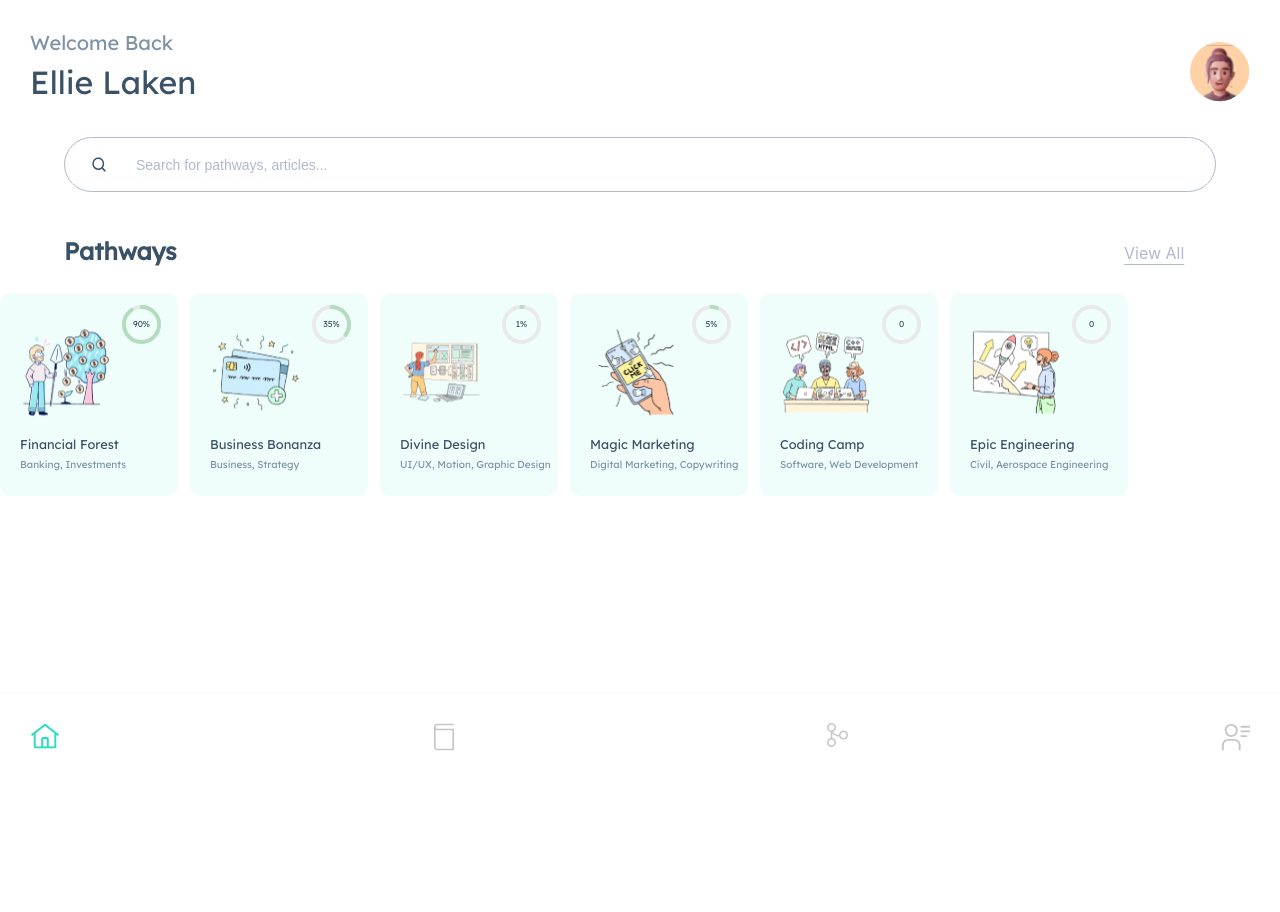
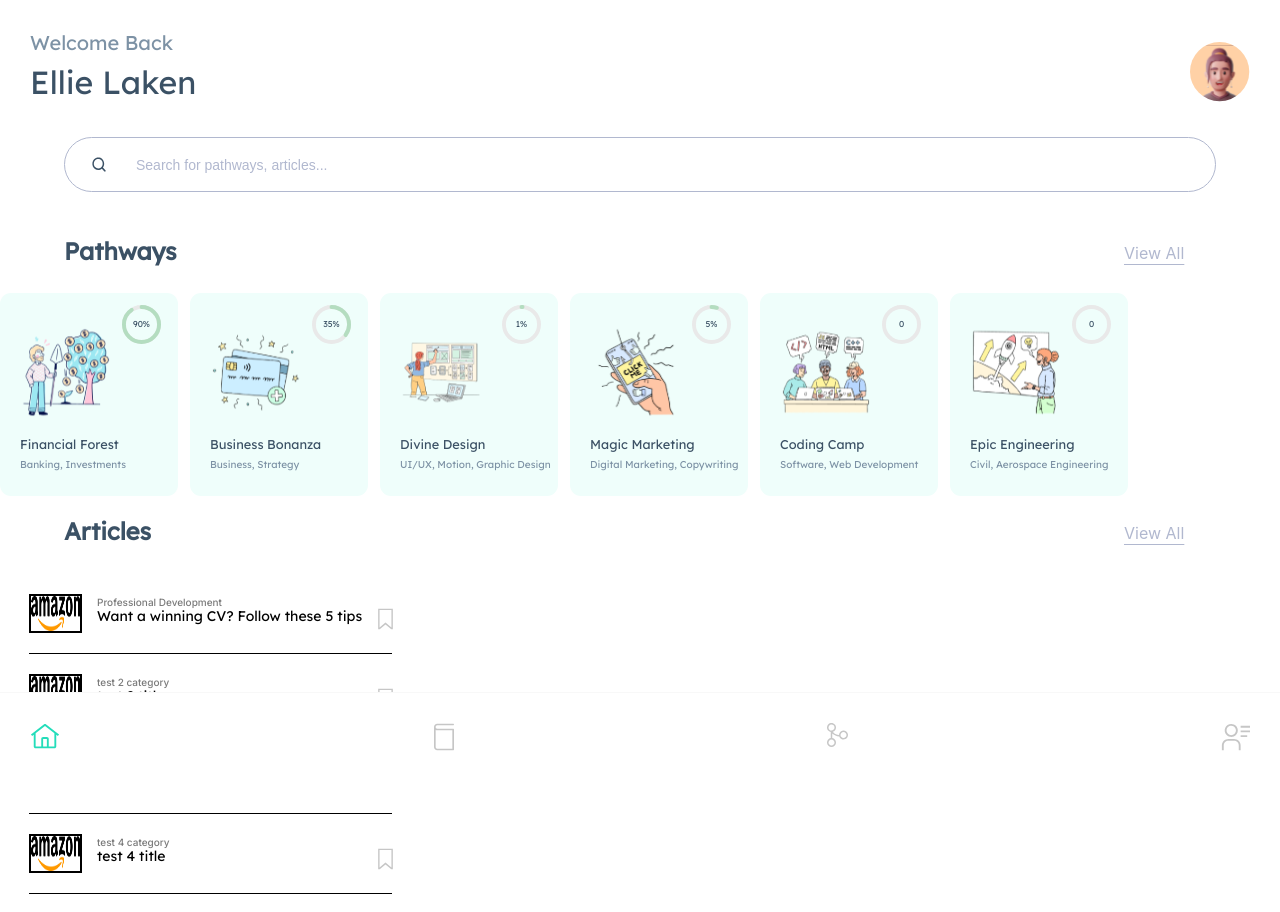
Before and after one commit to ecf123/ecf-fe-prototype, a React (Create React App) app: page / in a window 1280 px wide. Shown: the top 912 px of the page. Before the commit the page ends 800 px from the top, so only its background shows below. Built offline with nearby package versions, Linux system fonts and the light colour scheme; no server answers.

Commit message:
added articles header and articles list + styling

```diff
--- a/src/containers/ArticleCardList/ArticleCardList.jsx
+++ b/src/containers/ArticleCardList/ArticleCardList.jsx
@@ -1,5 +1,6 @@
 import React from 'react';
 import ArticleCard from '../../components/ArticleCard/ArticleCard';
+import "./ArticleCardList.scss"
 
 const ArticleCardList = ({ articleInfo }) => {
   const articleCardJSX = articleInfo.map((article, index) => {
@@ -15,7 +16,7 @@ const ArticleCardList = ({ articleInfo }) => {
     );
   });
 
-  return <div data-testid="article-card-component">{articleCardJSX}</div>;
+  return <div data-testid="article-card-component" className='article-card-list'>{articleCardJSX}</div>;
 };
 
 export default ArticleCardList;
--- a/src/containers/ArticleCardList/ArticleCardList.scss
+++ b/src/containers/ArticleCardList/ArticleCardList.scss
@@ -0,0 +1,6 @@
+@use "../../assets/sass/mixins" as *;
+@use "../../assets/sass/variables" as *;
+
+.article-card-list {
+    margin-bottom: 108px;
+}
--- a/src/containers/Home/Home.jsx
+++ b/src/containers/Home/Home.jsx
@@ -3,6 +3,9 @@ import "./Home.scss"
 import WelcomeHeader from '../../components/WelcomeHeader/WelcomeHeader'
 import SearchContainer from '../../containers/SearchContainer/SearchContainer'
 import Navigation from '../../components/Navigation/Navigation'
+import ContentHeader from '../../components/ContentHeader/ContentHeader'
+import ArticleCardList from '../ArticleCardList/ArticleCardList'
+import articleInfo from "../../assets/data/dummyArticleCardInformation";
 
 // path: /
 
@@ -11,6 +14,10 @@ const Home = ({ userProfile }) => {
         <div className='home-container'>
             <WelcomeHeader userProfile={userProfile} />
             <SearchContainer title="Pathways"  pathwaysLink="/pathways" />
+            <div className='home-container__header'>
+                <ContentHeader title="Articles" link="/articles"/>
+            </div>
+            <ArticleCardList articleInfo={articleInfo}/>
             <Navigation/>
         </div>
     )
--- a/src/containers/Home/Home.scss
+++ b/src/containers/Home/Home.scss
@@ -0,0 +1,9 @@
+
+.home-container__header {
+    display: flex;
+    justify-content: center;
+    align-content: center;
+    width: 100vw;
+    margin-bottom: 48px;
+    margin-top: 20px;
+}
```
